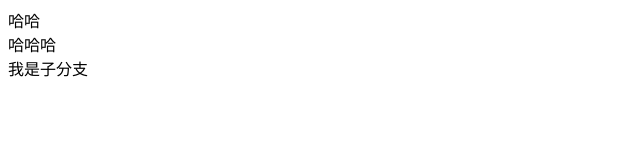
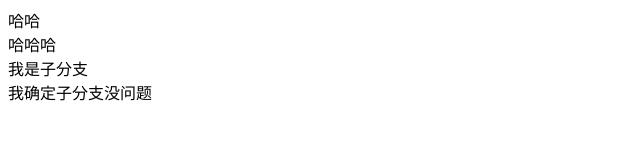
Before and after one commit to wanglian-520/learngit, a plain HTML site: page index.html in a window 1280 px wide. Shown: the whole page, without its empty margins (0-640 px from the left). Drawn offline with Linux system fonts and the light colour scheme.

Commit message:
没问题

```diff
--- a/index.html
+++ b/index.html
@@ -9,5 +9,6 @@
     <div>哈哈</div>
     <div>哈哈哈</div>
     <div>我是子分支</div>
+    <div>我确定子分支没问题</div>
 </body>
 </html>
```
